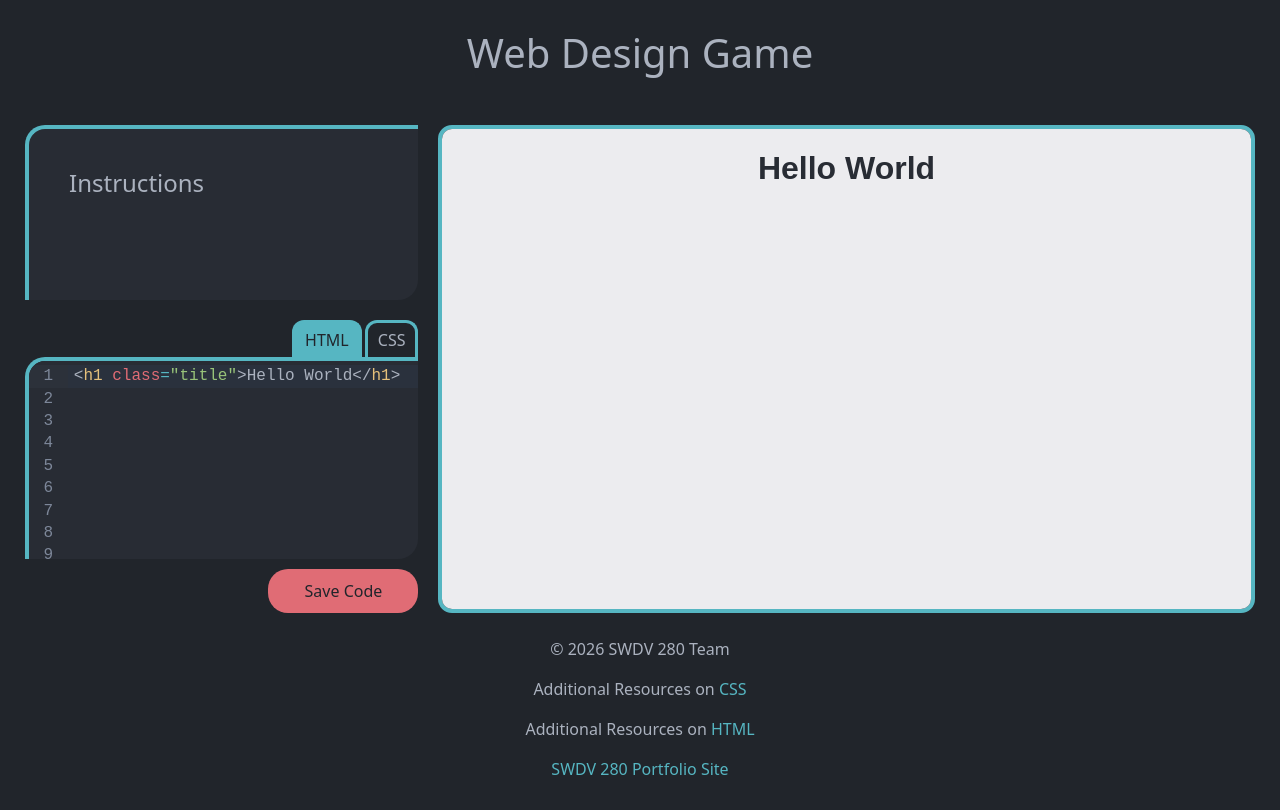
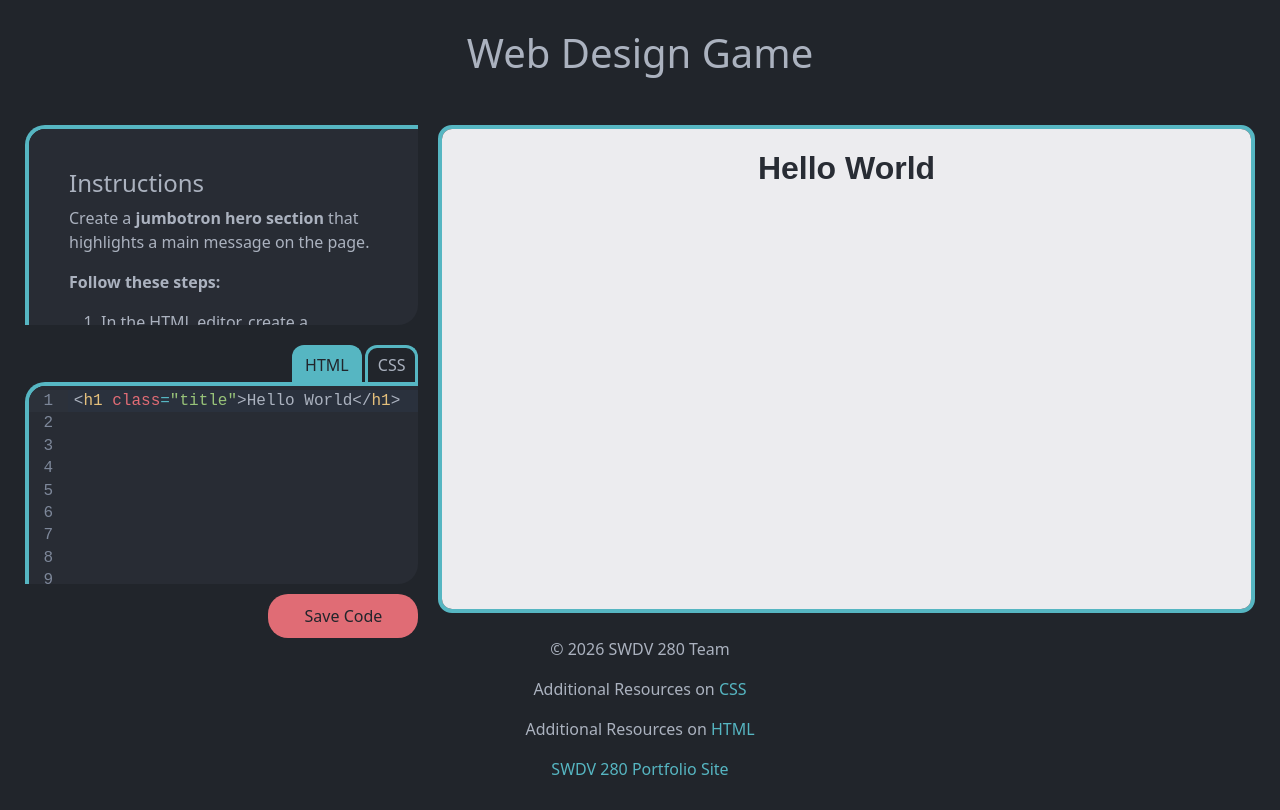
Before and after one commit to DevinneLeigh/Web-Design-Game, a Vue app: page / in a window 1280 px wide. Built offline with nearby package versions, Linux system fonts and the light colour scheme.

Commit message:
Game Instructions - update 2

```diff
--- a/src/assets/styles/main.scss
+++ b/src/assets/styles/main.scss
@@ -85,15 +85,17 @@ $xxl: 1400px;
       width: 400px;
     }
   .instructions {
-      height: 400px;
+    flex: 1;
+    min-height: 200px;
     background-color: $dark2;
-      padding: 20px 20px 0 20px;
-      overflow: auto;
+    padding: 20px;
+    overflow-y: auto;
     @include lg { // 960px
-        height: 40%;
+    flex: 0 0 40%;
   }
   h2 {
     font-size: 24px;
+  }
 }
     }
     .editor-section {
@@ -119,7 +121,7 @@ $xxl: 1400px;
       }
     }
 }
-}
+
 
 
 .output {
```
Lines whose indentation alone changed are shown as unchanged.
